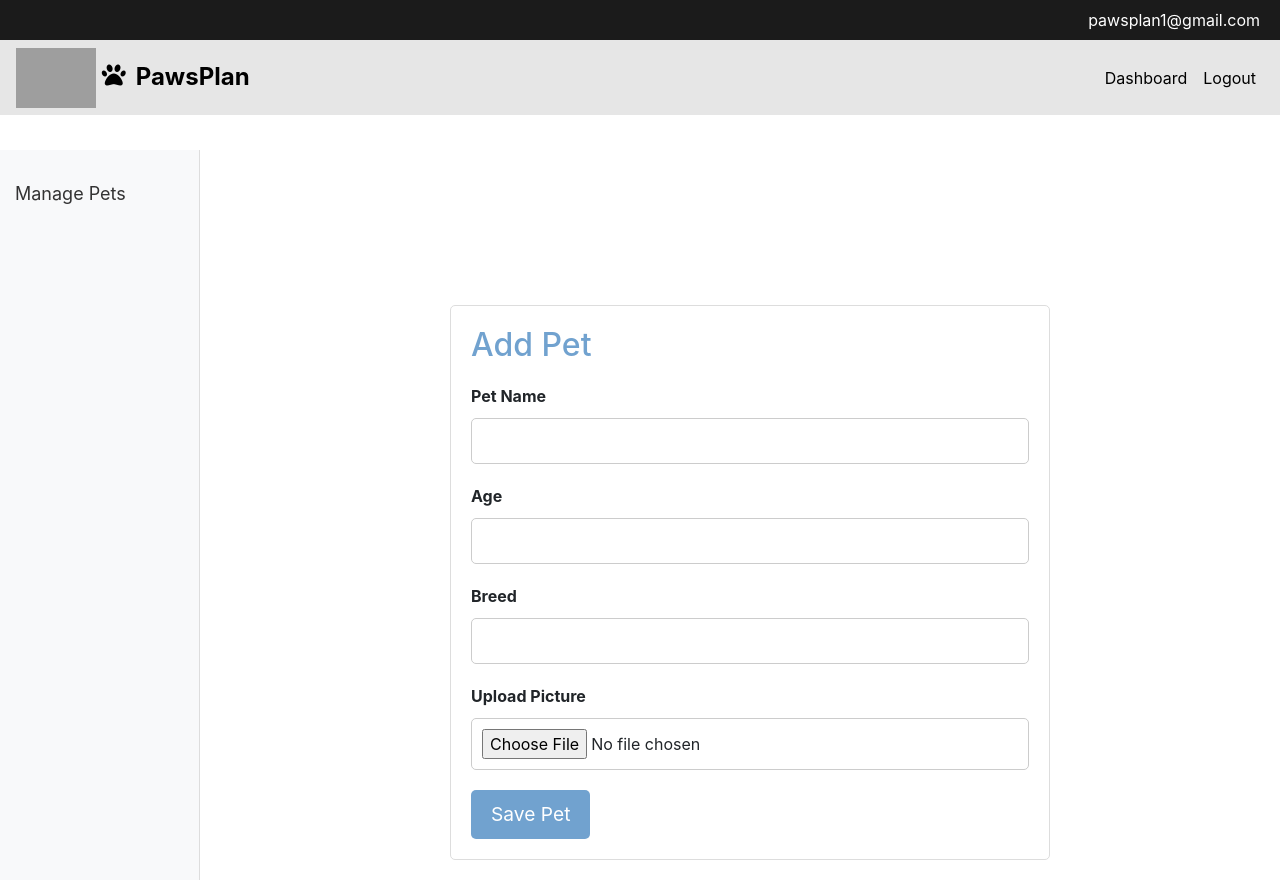
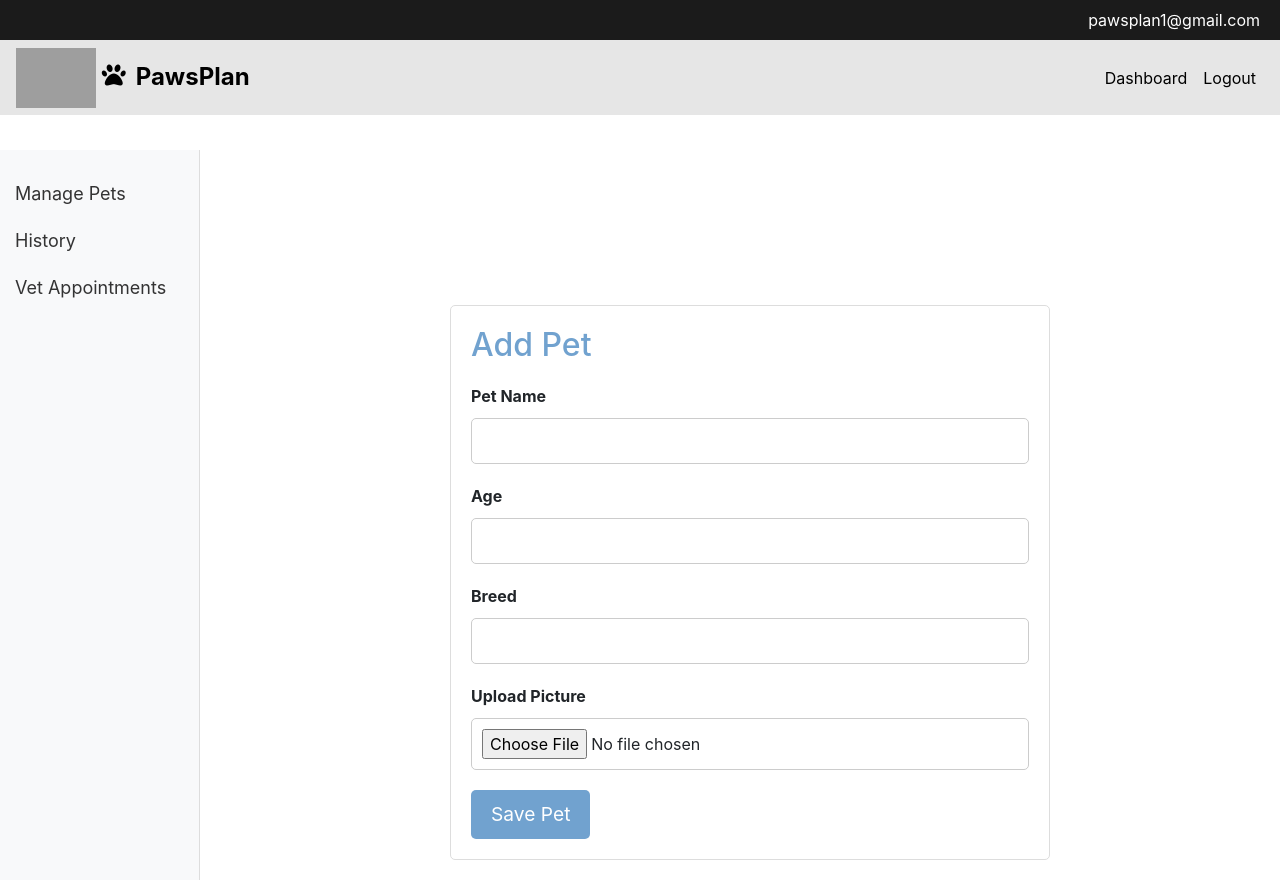
Before and after one commit to ageorgoulakis/PawsPlan, a Flask app: page /add_pet in a window 1280 px wide. Run offline with Flask 3, Linux system fonts and the light colour scheme; the visitor is signed in with stand-in values (Sample User, id 1); some libraries are stand-ins or nearby versions; grey boxes are pictures that could not be loaded.

Commit message:
Update add_pet.html

```diff
--- a/app/templates/add_pet.html
+++ b/app/templates/add_pet.html
@@ -1,3 +1,4 @@
+<!-- add_pet.html -->
 {% extends "base.html" %}
 {% block title %}Add Pet{% endblock %}
 {% block hideable_navbar %}
@@ -78,6 +79,8 @@
 
     <div class="left-navbar">
         <a href="{{ url_for('main.manage_pets') }}">Manage Pets</a>
+        <a href="{{ url_for('main.history_page') }}">History</a>
+        <a href="{{ url_for('main.appointments') }}">Vet Appointments</a>
     </div>
 
     <div class="main-content">
```
